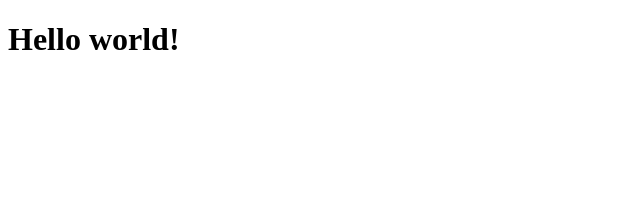
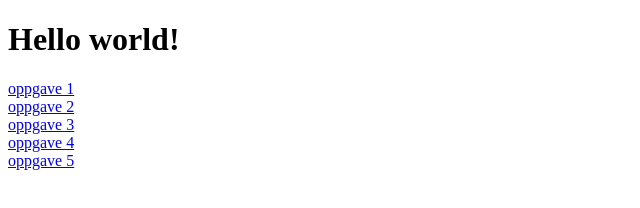
Before and after one commit to x39000/x39000.github.io, a plain HTML site: page index.html in a window 1280 px wide. Shown: the whole page, without its empty margins (0-640 px from the left). Drawn offline with Linux system fonts and the light colour scheme.

Commit message:
index.html

```diff
--- a/index.html
+++ b/index.html
@@ -7,5 +7,15 @@
 </head>
 <body>
    <h1>Hello world!</h1>
+    <a href=https://x39000.github.io/web%20oppgaver/oppgave1.html>oppgave 1</a>
+    <br>
+    <a href=https://x39000.github.io/web%20oppgaver/oppgave2.html>oppgave 2</a>
+    <br>
+    <a href=https://x39000.github.io/web%20oppgaver/oppgave3.html>oppgave 3</a>
+    <br>
+    <a href=https://x39000.github.io/web%20oppgaver/oppgave4.html>oppgave 4</a>
+    <br>
+    <a href=https://x39000.github.io/web%20oppgaver/oppgave5.html>oppgave 5</a>
+
 </body>
 </html>
```
